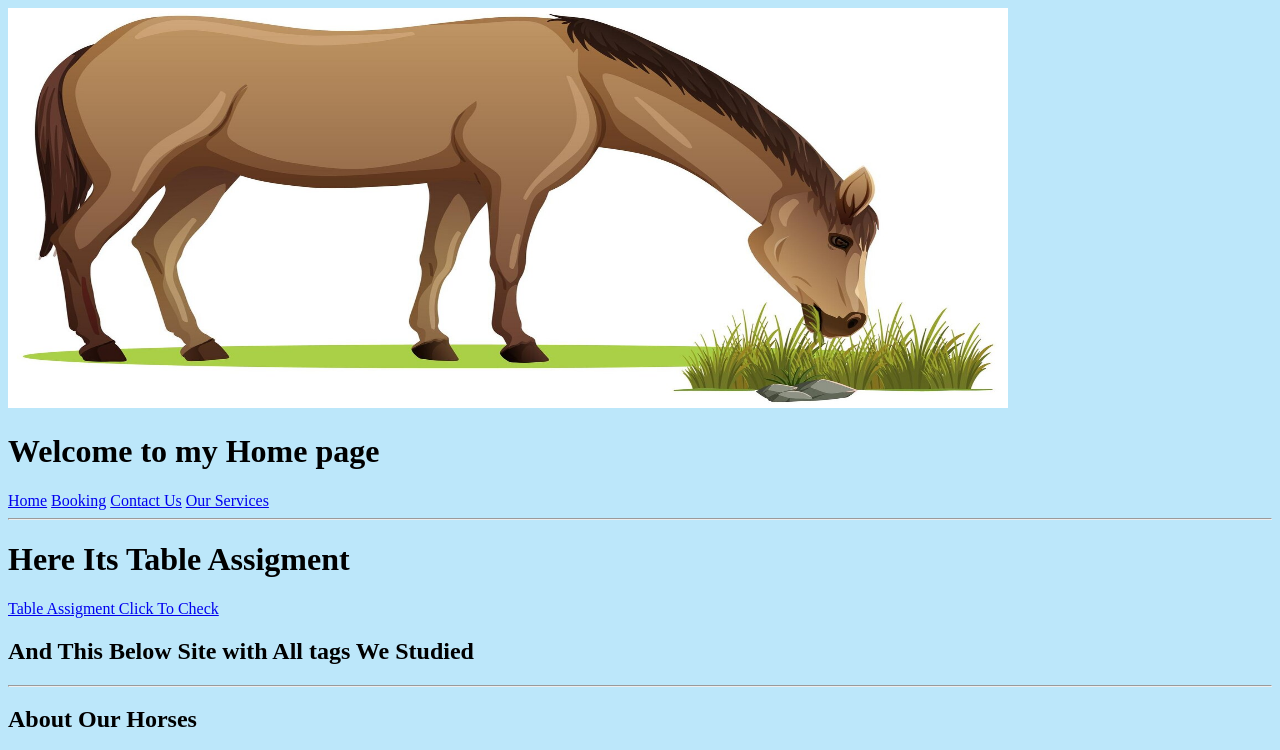
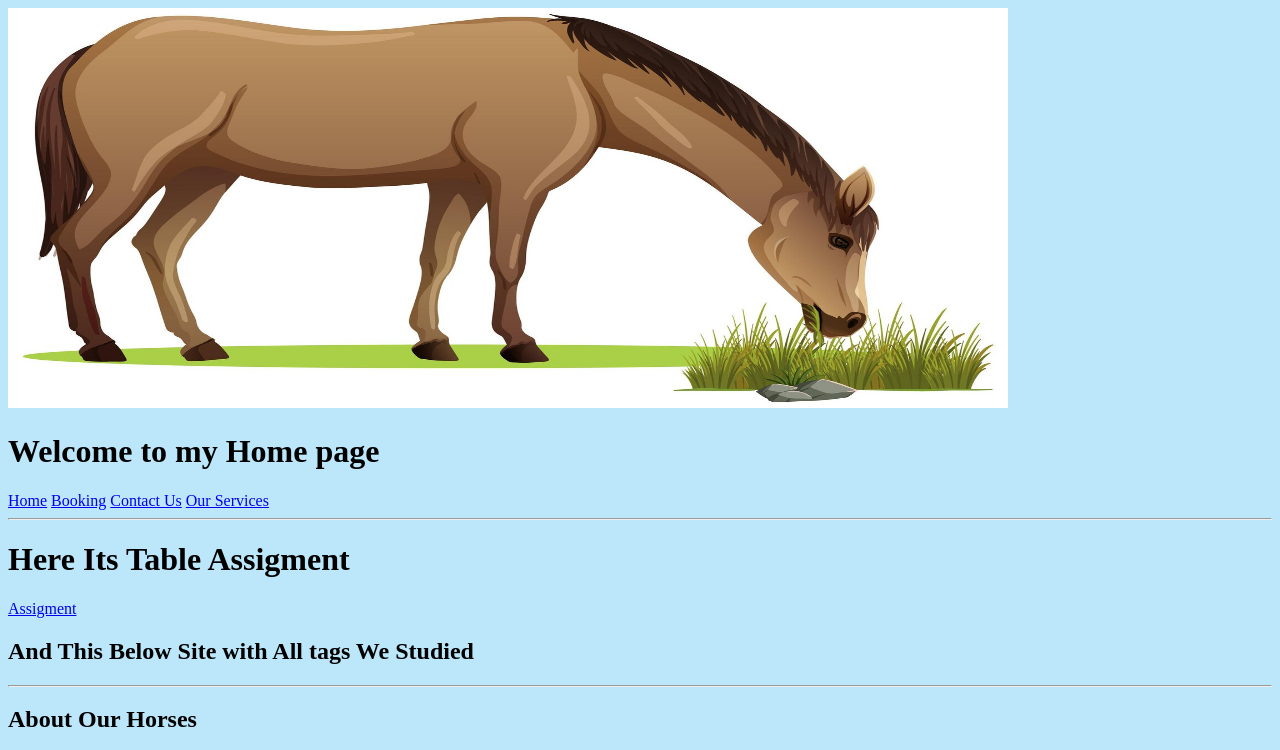
Before and after one commit to Fardeenali110/new, a plain HTML site: page Site.html in a window 1280 px wide. Shown: the top 750 px of the page. Drawn offline with Linux system fonts and the light colour scheme.

Commit message:
aasignment

```diff
--- a/Site.html
+++ b/Site.html
@@ -30,7 +30,8 @@
 
      <p>
         <h1> Here Its Table Assigment</h1>
-    <a href="Table ASsiggnment.html">Table Assigment Click To Check</a>
+    <a href="Table ASsiggnment.html">Assigment</a>
+
     </p>
 
  <h2>And This Below Site with All tags We Studied</h2>
```
